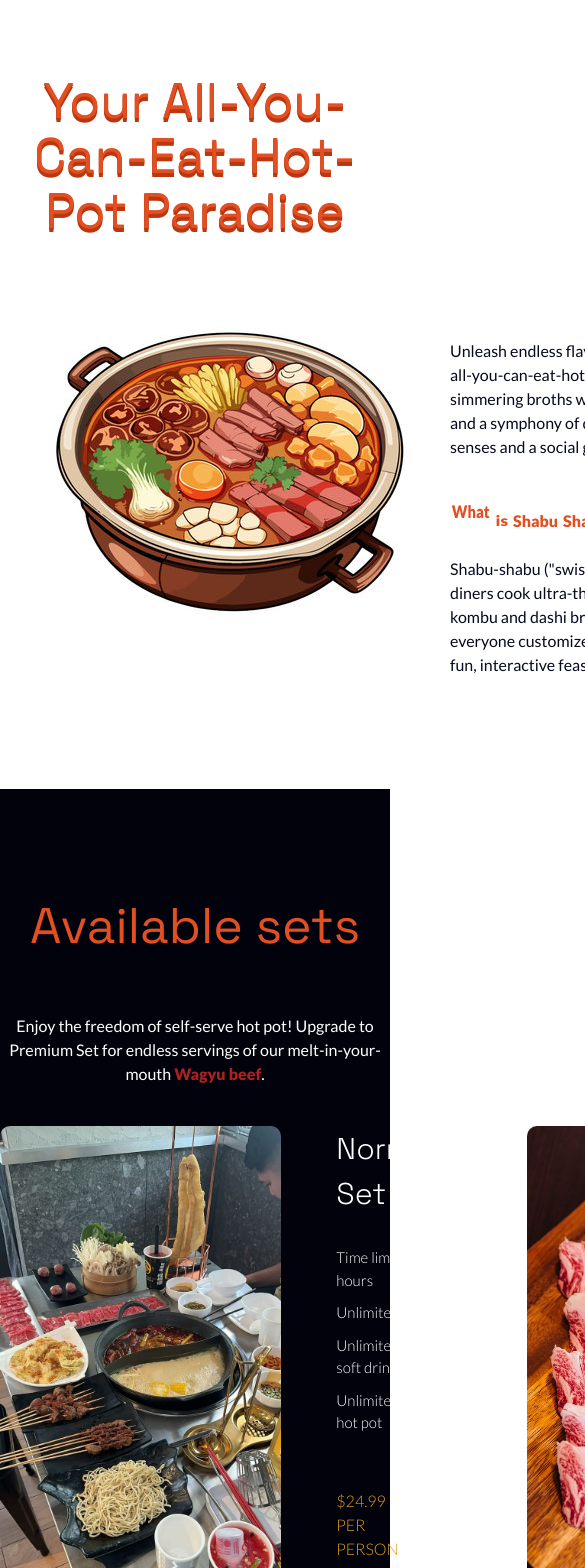
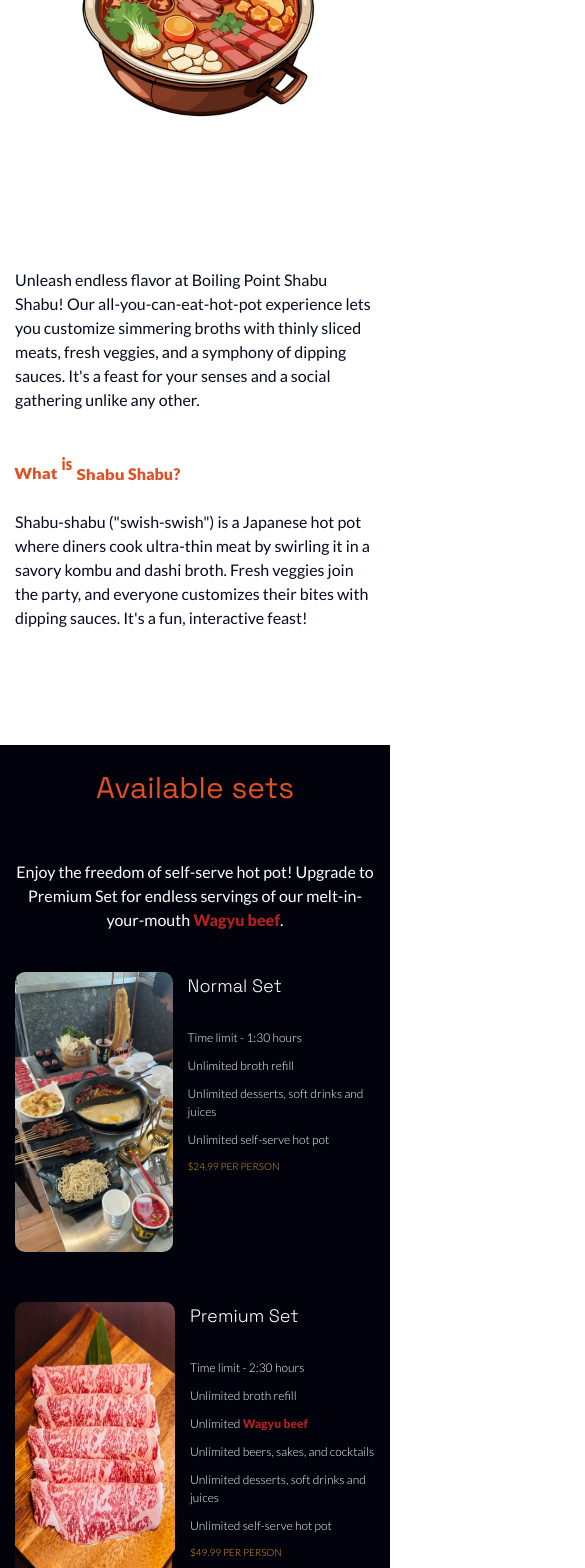
Before and after one commit to NaingLuTun/boiling-point, a React (Vite) app: page /home-page in a window 390 px wide. Shown: the part 432-2000 px from the top of the page, 585 px wide, since content can reach past the window. Built offline with nearby package versions, Linux system fonts and the light colour scheme.

Commit message:
did media query for home page moblie view, made footer a component

```diff
--- a/src/App.css
+++ b/src/App.css
@@ -6,6 +6,7 @@
 
 body {
     height: 100vh;
+    width: 100%;
 }
 
 #root {
--- /dev/null
+++ b/src/components/Footer.jsx
@@ -0,0 +1,19 @@
+import facebookLogo from "../assets/facebookLogo.svg"
+import instagramLogo from "../assets/instagramLogo.svg"
+import "./css/Footer.css"
+const Footer = () => {
+    return (
+            <footer id="footerSection">
+
+                <h2>Follow Us</h2>
+                <div id="socialLogosContainer">
+                    <img className="socialLogos" src={facebookLogo} alt="facebook logo" width="13px"/>
+                    <img className="socialLogos" src={instagramLogo} alt="instagram logo" width="20px" />
+                </div>
+
+                <p>&copy; BOILING POINT RESTAURANT. All rights Reserved</p>
+            </footer>
+    )
+}
+
+export {Footer}
--- a/src/components/HomePage.jsx
+++ b/src/components/HomePage.jsx
@@ -8,8 +8,6 @@
 import premiumSet from "../assets/wagyu-beef.jpg"
 import locationIcon from "../assets/locationIcon.svg"
 import mapOfUSA from "../assets/mapOfUSA.jpg"
-import facebookLogo from "../assets/facebookLogo.svg"
-import instagramLogo from "../assets/instagramLogo.svg"
 import restaurantImageOne from "../assets/restaurantImg1.jpg"
 import restaurantImageTwo from "../assets/restaurantImg2.jpg"
 import restaurantImageThree from "../assets/restaurantImg3.jpg"
@@ -17,6 +15,7 @@
 import homepageTopBackgroundImg from "../assets/bg-1.png"
 
 import { NavBar } from "./NavBar"
+import { Footer } from "./Footer"
 
 
 import "./css/HomePage.css"
@@ -113,7 +112,7 @@
             </div>
 
             <div id="setSection">
-                <h2 id="setsTitile">Available sets</h2>
+                <h2 id="setsTitle">Available sets</h2>
                 <p id="setsSubTitle">Enjoy the freedom of self-serve hot pot! Upgrade to Premium Set for endless servings of our melt-in-your-mouth <span className="wagyu">Wagyu beef</span>.</p>
 
                 <div id="sets">
@@ -173,7 +172,7 @@
 
                 <div id="mapAndButton">
                     <div id="locationMap">
-                        <img src={mapOfUSA} alt="map of usa" width="400px"  />
+                        <img src={mapOfUSA} id="mapOfUSA" alt="map of usa" width="400px"  />
                         <LocationIcons/>
                     </div>
 
@@ -191,16 +190,7 @@
 
             </div>
 
-            <footer id="footerSection">
-
-                <h2>Follow Us</h2>
-                <div id="socialLogosContainer">
-                    <img className="socialLogos" src={facebookLogo} alt="facebook logo" width="13px"/>
-                    <img className="socialLogos" src={instagramLogo} alt="instagram logo" width="20px" />
-                </div>
-
-                <p>&copy; BOILING POINT RESTAURANT. All rights Reserved</p>
-            </footer>
+            <Footer/>
 
         </div>
 
--- a/src/components/LocationPage.jsx
+++ b/src/components/LocationPage.jsx
@@ -2,6 +2,7 @@
 import logo from "../assets/bpLogo-removebg-preview.png"
 import "./css/LocationPage.css"
 import { NavBar } from "./NavBar"
+import { Footer } from "./Footer"
 
 
 
@@ -406,6 +407,8 @@
 
 
             </div>
+
+            <Footer/>
         </>
     )
 }
--- /dev/null
+++ b/src/components/css/Footer.css
@@ -0,0 +1,31 @@
+* {
+    padding: 0;
+    margin: 0;
+    box-sizing: border-box;
+}
+
+#footerSection {
+    display: flex;
+    justify-content: center;
+    align-items: center;
+    flex-direction: column;
+    background-color: rgb(2, 2, 12);
+    color: white;
+    padding: 50px 0;
+}
+
+#footerSection > h2 {
+    font-weight: 400;
+}
+
+#socialLogosContainer {
+    display: flex;
+    height: 100px;
+    justify-content: center;
+    align-items: center;
+    gap: 30px;
+}
+
+.socialLogos:hover {
+    cursor: pointer;
+}
--- a/src/components/css/HomePage.css
+++ b/src/components/css/HomePage.css
@@ -7,6 +7,7 @@
     padding: 0;
     box-sizing: border-box;
 }
+
 
 #home-page {
     font-family: "Lato", sans-serif;
@@ -20,7 +21,6 @@
 
 #topBackground {
     width: 100%;
-    height: 400px;
     filter: brightness(0.75);
 }
 
@@ -102,6 +102,7 @@
 #setSection {
     background-color: rgb(2, 2, 12);
     color: white;
+    height: 900;
     margin-top: 100px;
     padding: 100px 0;
 }
@@ -120,7 +121,7 @@
     border-radius: 10px;
 }
 
-#setsTitile {
+#setsTitle {
     font-family: "Space Grotesk", sans-serif;
     color: #e24f23;
     font-size: 50px;
@@ -192,7 +193,7 @@
 #locationsTitle {
     font-family: "Space Grotesk", sans-serif;
     color: rgb(2, 0, 95);
-    font-size: 30px;
+    font-size: 50px;
     font-weight: 500;
 }
 
@@ -293,24 +294,188 @@
     transition: 0.5s;
 }
 
-#footerSection {
+@media (max-width: 500px) {
+
+
+    #mainSlogan {
+        font-size: 30px;
+    }
+    #hotPotDrawing {
+        width: 300px;
+        height: 300px;
+    }
+
+    #hotpotInfoContainer {
+        display: flex;
+        justify-content: center;
+        align-items: center;
+        flex-direction: column;
+        padding: 15px;
+    }
+
+    #aboutBoilingPoint {
+        margin: 100px 0 50px 0;
+        width: 100%;
+    }
+
+    #aboutShabuShabu {
+        width: 100%;
+        margin: auto;
+    }
+
+    #setSection {
         background-color: rgb(2, 2, 12);
         color: white;
-    padding: 50px 0;
+        height: 900;
+        margin-top: 100px;
+        padding: 20px 15px;
     }
 
-#footerSection > h2 {
-    font-weight: 400;
+    #sets {
+        display: flex;
+        flex-direction: column;
+        gap: 50px;
     }
 
-#socialLogosContainer {
+    #normalSet, #premiumSet{
         display: flex;
-    height: 100px;
+        padding: 0;
+    }
+
+    #normalSetImg, #premiumSetImg {
+        width: 160px;
+        height: 280px;
+    }
+
+
+    #setsTitle {
+        font-family: "Space Grotesk", sans-serif;
+        color: #e24f23;
+        font-size: 30px;
+        font-weight: 400;
+        margin-bottom: 50px;
+    }
+
+
+    #normalSetTitle, #premiumSetTitle {
+        font-family: "Space Grotesk", sans-serif;
+        font-weight: 300;
+        font-size: 18px;
+        margin-bottom: 30px;
+        text-align: left;
+        margin-left: 15px;
+    }
+
+    #normalListInfo, #premiumListInfo {
+        font-size: 12px;
+        margin-left: 15px;
+        font-weight: 300;
+        list-style: none;
+        text-align: left;
+    }
+
+    .setLists {
+        margin: 10px 0;
+    }
+
+    .price {
+        font-weight: 300;
+        color:#e29f23;
+        font-size: 10px;
+        margin: 10px 0 0 15px;
+        text-align: left;
+
+    }
+
+    #locations {
+        padding: 10px;
+    }
+
+    #locationsTitle {
+        font-family: "Space Grotesk", sans-serif;
+        color: rgb(2, 0, 95);
+        font-size: 30px;
+        font-weight: 500;
+    }
+
+    #mapAndButton {
+        display: flex;
+        flex-direction: column;
         justify-content: center;
         align-items: center;
         gap: 30px;
     }
 
-.socialLogos:hover {
-    cursor: pointer;
+    #bookingText {
+        font-size: 20px;
+        background-color: white;
     }
+
+    #locationIcon {
+        width: 10px;
+        animation: bounce 1s ease infinite .4s;
+    }
+
+    #locationMap {
+        width: 350px;
+        position: relative;
+    }
+
+    #mapOfUSA{
+        width: 100%;
+    }
+
+    .locationIconOnMap {
+        position: absolute;
+    }
+
+
+    .location1 {
+        top: 85px;
+        left: 12.5px;
+    }
+
+    .location2 {
+        top: 155px;
+        left: 150px;
+    }
+
+    .location3 {
+        top: 44px;
+        left: 302px;
+    }
+
+    .location4 {
+        top: 70px;
+        left: 37.5px;
+    }
+
+    #restaurantImagesContainer {
+        border-top: 1px solid grey;
+        border-bottom: 1px solid grey;
+        padding: 25px 0;
+        display: grid;
+        grid-template-columns: repeat(2, 1fr);
+        gap: 15px;
+    }
+
+    .retaurantImages {
+        width: 100%;
+        height: 100px;
+        border-radius: 5px;
+    }
+
+    .retaurantImages {
+        border-radius: 5px;
+    }
+
+    #locationDetailsContainer {
+        display: grid;
+        grid-template-columns: repeat(1, 100%);
+        gap: 50px;
+        margin: 50px 0;
+    }
+
+
+
+}
--- a/src/components/css/LocationPage.css
+++ b/src/components/css/LocationPage.css
@@ -31,6 +31,7 @@
 #locationImageContainer {
     width: 100%;
     margin-top: 100px;
+    height: 100%;
     display: flex;
     justify-content: center;
     position: relative;
```
Lines whose indentation alone changed are shown as unchanged.
